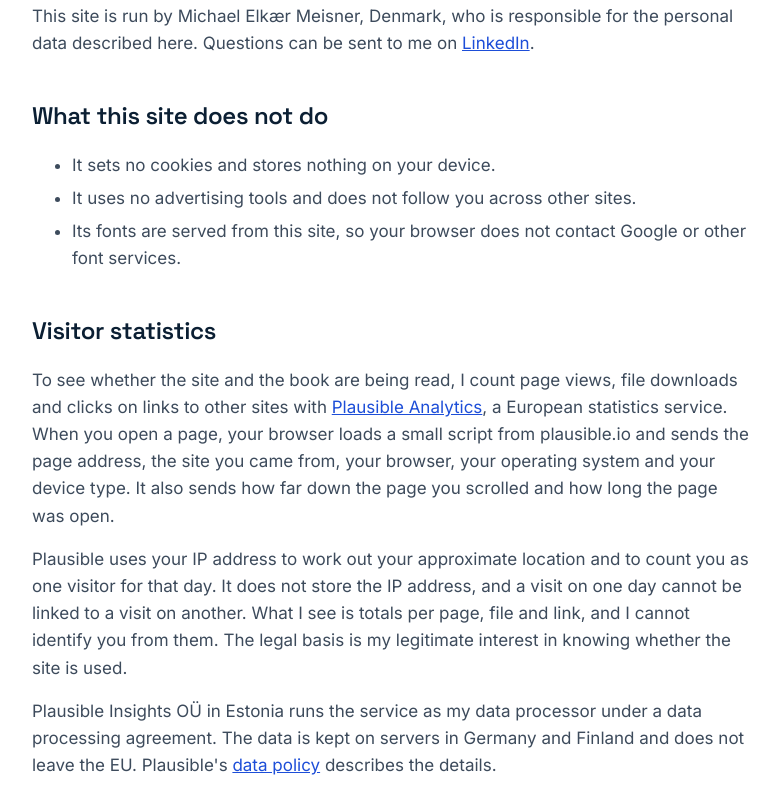
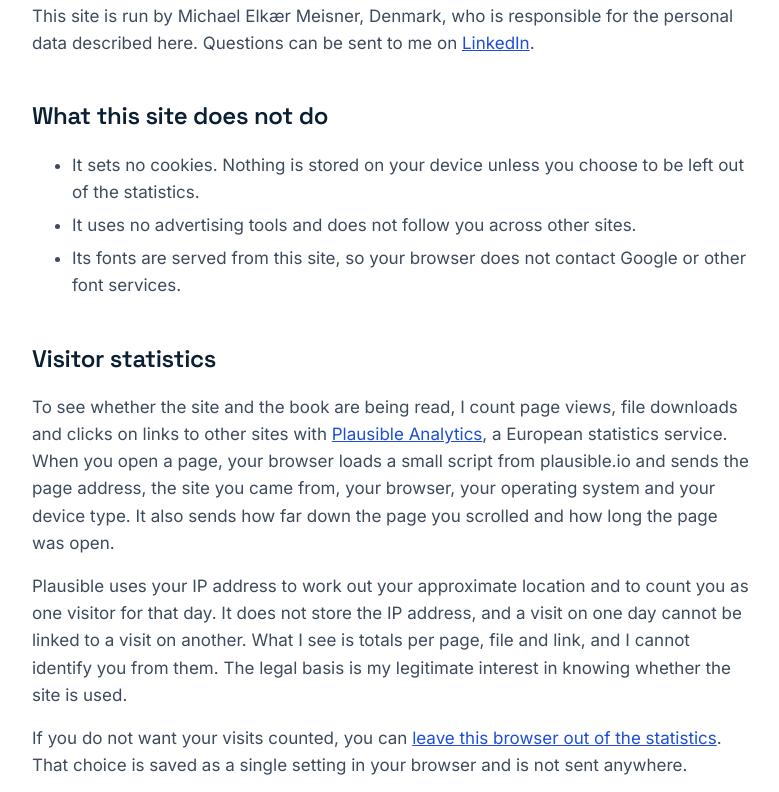
Before and after one commit to ElkaerMeisner/elkaermeisner.com, a plain HTML site: page privacy/index.html in a window 1280 px wide. Shown: the part 263-1055 px from the top of the page, without its empty margins (80-859 px from the left). Drawn offline with Linux system fonts and the light colour scheme.

Commit message:
Link the opt-out page from the privacy page

```diff
--- a/privacy/index.html
+++ b/privacy/index.html
@@ -44,7 +44,7 @@
 
     <h2>What this site does not do</h2>
     <ul>
-      <li>It sets no cookies and stores nothing on your device.</li>
+      <li>It sets no cookies. Nothing is stored on your device unless you choose to be left out of the statistics.</li>
       <li>It uses no advertising tools and does not follow you across other sites.</li>
       <li>Its fonts are served from this site, so your browser does not contact Google or other font services.</li>
     </ul>
@@ -52,6 +52,7 @@
     <h2>Visitor statistics</h2>
     <p>To see whether the site and the book are being read, I count page views, file downloads and clicks on links to other sites with <a href="https://plausible.io/">Plausible Analytics</a>, a European statistics service. When you open a page, your browser loads a small script from plausible.io and sends the page address, the site you came from, your browser, your operating system and your device type. It also sends how far down the page you scrolled and how long the page was open.</p>
     <p>Plausible uses your IP address to work out your approximate location and to count you as one visitor for that day. It does not store the IP address, and a visit on one day cannot be linked to a visit on another. What I see is totals per page, file and link, and I cannot identify you from them. The legal basis is my legitimate interest in knowing whether the site is used.</p>
+    <p>If you do not want your visits counted, you can <a href="../opt-out/">leave this browser out of the statistics</a>. That choice is saved as a single setting in your browser and is not sent anywhere.</p>
     <p>Plausible Insights OÜ in Estonia runs the service as my data processor under a data processing agreement. The data is kept on servers in Germany and Finland and does not leave the EU. Plausible's <a href="https://plausible.io/data-policy">data policy</a> describes the details.</p>
 
     <h2>Hosting</h2>
```
